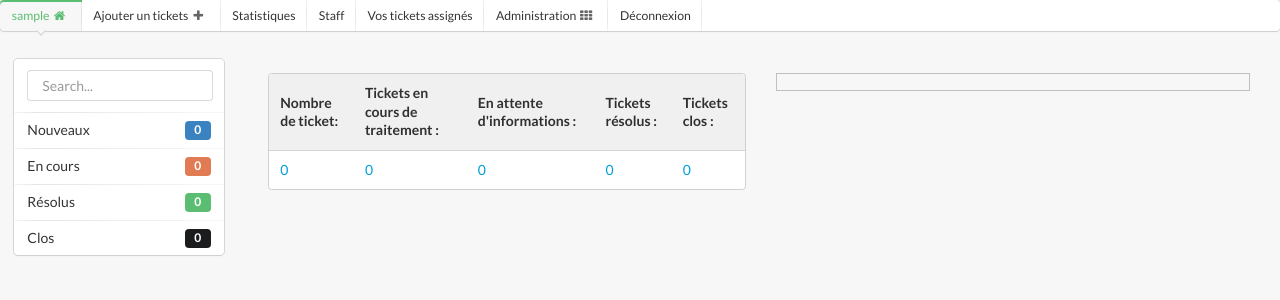
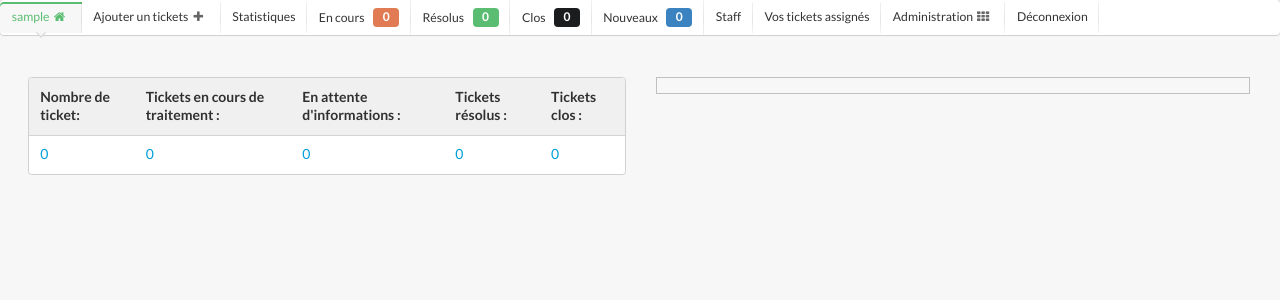
Before and after one commit to Houtmann/Aidez-moi, a Django app: page / in a window 1280 px wide. Shown: the top 300 px of the page. Run offline with Django 3.2, Linux system fonts and the light colour scheme; the visitor is signed in with stand-in values (Sample User, id 1); data comes from the database, SQL or seed files in the repository; data that the repository does not hold is empty; parts of the project's set-up code (start-up, migrations or seed data) failed here and were passed over.

Commit message:
Change menu style go back

```diff
--- a/templates/base.html
+++ b/templates/base.html
@@ -28,6 +28,27 @@
         <i class=""></i>
       </a>
 
+    <a class="item" href="{% url "ticket.views.tickets.ticket_list_work" %}">{% trans "En cours" %}
+                    <div class="ui orange label">{{ request.user|ticket_open }}</div>
+        <i class=""></i>
+      </a>
+
+    <a class="item" href="{% url "ticket.views.tickets.ticket_list_resolved" %}">{% trans "Résolus" %}
+                    <div class="ui green label">{{ request.user|ticket_resolved }}</div>
+        <i class=""></i>
+      </a>
+
+    <a class="item" href="{% url "ticket.views.tickets.ticket_list_clos" %}">{% trans "Clos" %}
+        <div class="ui black label">{{ request.user|ticket_clos }}</div>
+
+        <i class=""></i>
+      </a>
+
+    <a class="item" href="{% url "ticket.views.tickets.ticket_list_new" %}">{% trans "Nouveaux" %}
+                        <div class="ui blue label">{{ request.user|ticket_new }}</div>
+        <i class=""></i>
+      </a>
+
     {% if request.user.is_staff %}
     <a class="item" href="{% url "ticket.views.tickets.ticket_all" %}">{% trans "Staff" %}
         <i class=""></i>
@@ -50,46 +71,9 @@
     </div>
 <!-- Menu-->
     {% endblock %}
-
-
-<div class="ui grid grid  basic segment">
-    <div class="three wide column">
-
-<div class="ui vertical menu">
-  <div class="item">
-    <div class="ui input"><input placeholder="Search..." type="text"></div>
-  </div>
- <a class="item" href="{% url "ticket.views.tickets.ticket_list_new" %}">{% trans "Nouveaux" %}
-     <div class="ui blue label">{{ request.user|ticket_new }}</div>
-        <i class=""></i>
- </a>
-
-    <a class="item" href="{% url "ticket.views.tickets.ticket_list_work" %}">{% trans "En cours" %}
-                    <div class="ui orange label">{{ request.user|ticket_open }}</div>
-        <i class=""></i>
-      </a>
-
-    <a class="item" href="{% url "ticket.views.tickets.ticket_list_resolved" %}">{% trans "Résolus" %}
-                    <div class="ui green label">{{ request.user|ticket_resolved }}</div>
-        <i class=""></i>
-      </a>
-
-    <a class="item" href="{% url "ticket.views.tickets.ticket_list_clos" %}">{% trans "Clos" %}
-        <div class="ui black label">{{ request.user|ticket_clos }}</div>
-        <i class=""></i>
-      </a>
-
-
-
-</div></div>
-
-
-
-
-
-
-
-    <div class="thirteen wide column">
+<div class=" ui centered grid grid basic segment">
+    <div class="column">
 {% block content %}{% endblock %}
 
  </div>
+</div>
--- a/ticket/templates/ticket.html
+++ b/ticket/templates/ticket.html
@@ -1,8 +1,7 @@
 {% extends "base.html" %}
 {% load i18n %}
-{% block content %}
-    <div class="ui two column centered grid">
-    <div class="column">
+{% block ticket %}
+
 
 <fieldset>
 
```
